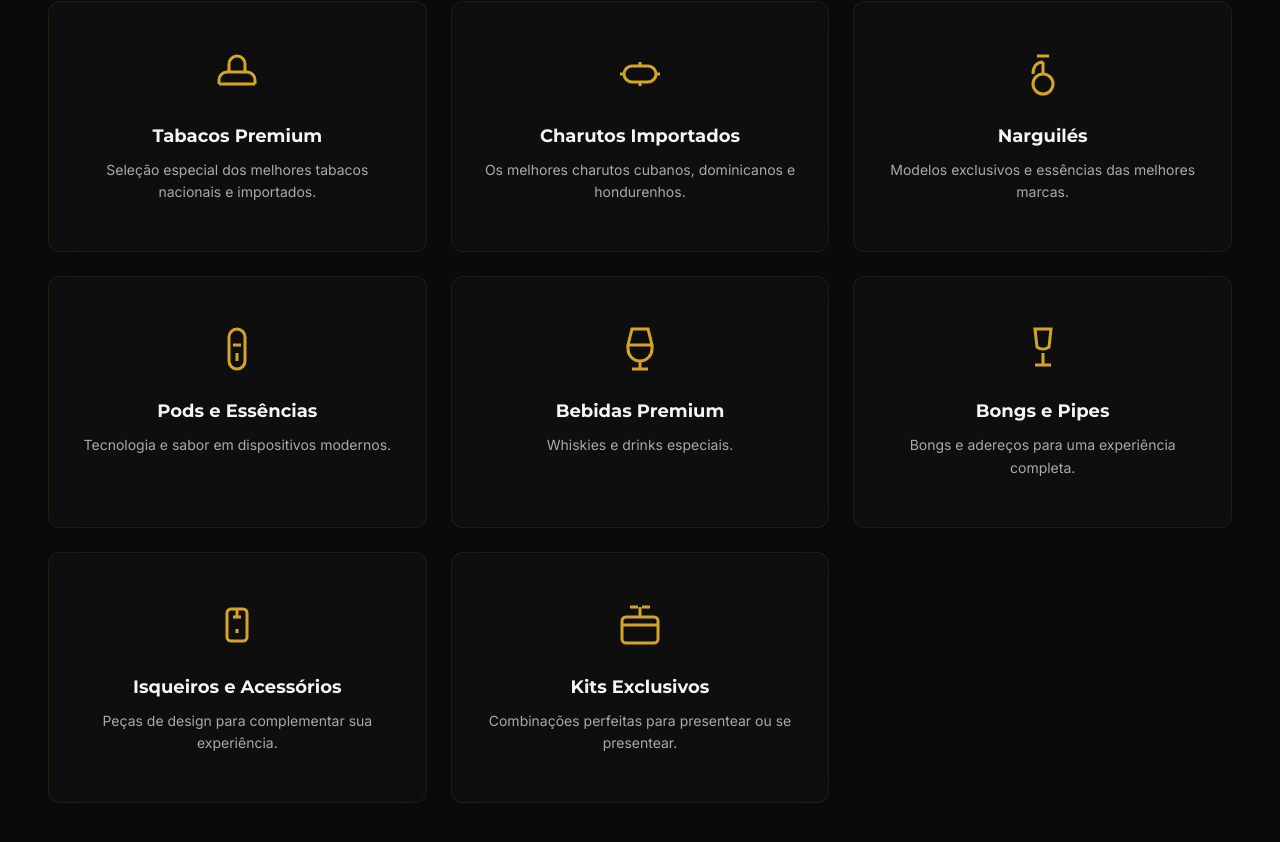
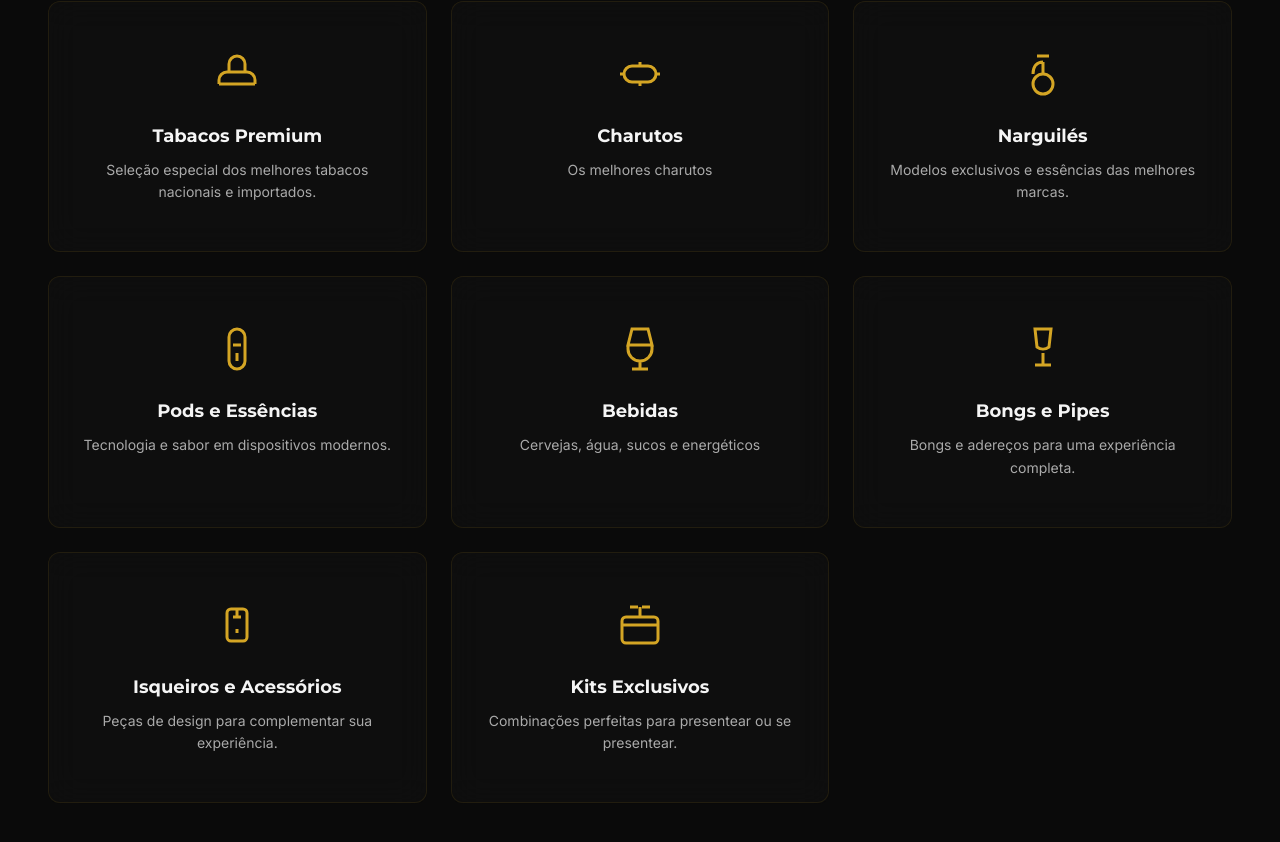
Before and after one commit to alvesvictor146/alemao-tabacaria, an Angular app: page / in a window 1280 px wide. Shown: the part 1978-2820 px from the top of the page. Built offline with nearby package versions, Linux system fonts and the light colour scheme.

Commit message:
Atualizando textos de categorias e depoimento

```diff
--- a/src/app/components/categories/categories.component.ts
+++ b/src/app/components/categories/categories.component.ts
@@ -19,8 +19,8 @@ export class CategoriesComponent {
       icon: `<svg viewBox="0 0 24 24" fill="none" stroke="currentColor" stroke-width="1.5"><path d="M3 17h18M3 17v-2a4 4 0 014-4h10a4 4 0 014 4v2M8 11V7a4 4 0 018 0v4"/></svg>`
     },
     {
-      title: 'Charutos Importados',
-      description: 'Os melhores charutos cubanos, dominicanos e hondurenhos.',
+      title: 'Charutos',
+      description: 'Os melhores charutos',
       icon: `<svg viewBox="0 0 24 24" fill="none" stroke="currentColor" stroke-width="1.5"><rect x="4" y="8" width="16" height="8" rx="4"/><path d="M20 12h2M2 12h2M12 8V6M12 16v2"/></svg>`
     },
     {
@@ -34,8 +34,8 @@ export class CategoriesComponent {
       icon: `<svg viewBox="0 0 24 24" fill="none" stroke="currentColor" stroke-width="1.5"><rect x="8" y="2" width="8" height="20" rx="4"/><path d="M12 18v-4M10 10h4"/></svg>`
     },
     {
-      title: 'Bebidas Premium',
-      description: 'Whiskies e drinks especiais.',
+      title: 'Bebidas',
+      description: 'Cervejas, água, sucos e energéticos',
       icon: `<svg viewBox="0 0 24 24" fill="none" stroke="currentColor" stroke-width="1.5"><path d="M8 2l-2 8h12l-2-8H8zM6 10v2a6 6 0 0012 0v-2M12 18v4M8 22h8"/></svg>`
     },
     {
--- a/src/app/components/testimonials/testimonials.component.ts
+++ b/src/app/components/testimonials/testimonials.component.ts
@@ -36,10 +36,10 @@ export class TestimonialsComponent implements OnInit, OnDestroy {
       initials: 'BA'
     },
     {
-      name: 'Juliana Santos',
+      name: 'Lucas Martins',
       rating: 5,
-      comment: 'O espaço é lindo e os narguilés são de primeira. Virou meu lugar favorito para relaxar com os amigos.',
-      initials: 'JS'
+      comment: 'Loja muito organizada, com grande variedade de produtos e preços justos. O atendimento faz toda a diferença. Virei cliente fiel!',
+      initials: 'LM'
     },
     {
       name: 'Carlos Eduardo',
```
